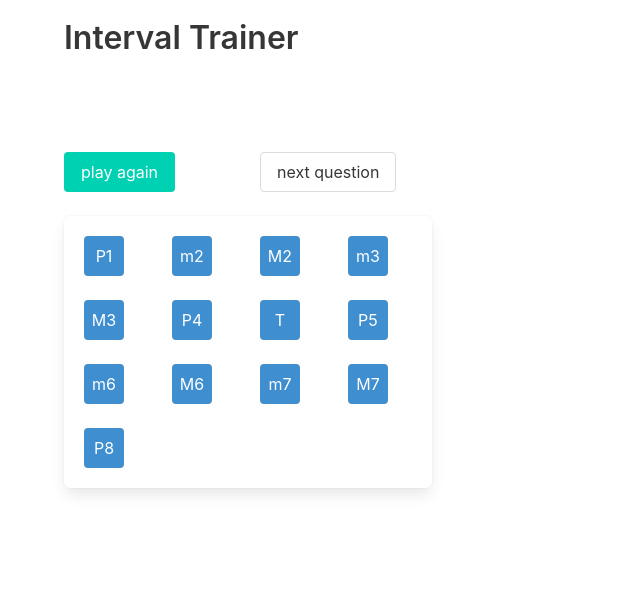
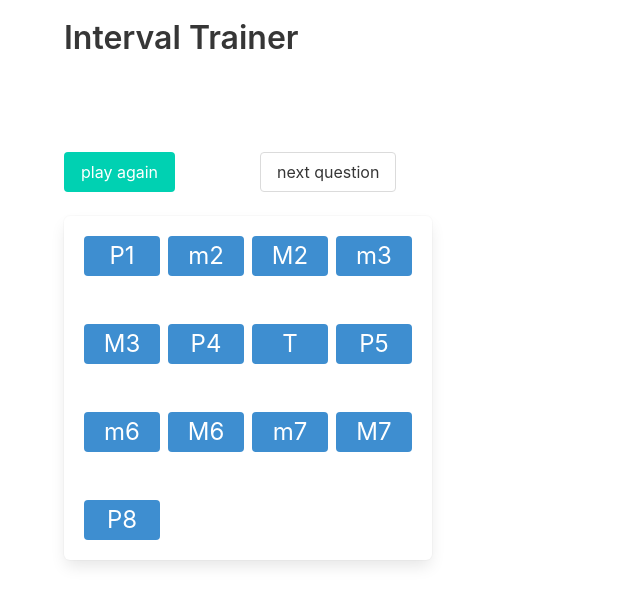
Before and after one commit to schu34/ear-trainer, a React (Create React App) app: page / in a window 1280 px wide. Shown: the top 604 px of the page, without its empty margins (0-640 px from the left). Built offline with nearby package versions, Linux system fonts and the light colour scheme.

Commit message:
visual tweaks

```diff
--- a/src/App.tsx
+++ b/src/App.tsx
@@ -21,7 +21,7 @@ function App() {
       <br />
       <div className="columns">
         <div className="column is-one-third">
-          <div className="columns">
+          <div className="columns is-mobile">
             <div className="column">
               <button
                 className="button is-primary"
--- a/src/IntervalSelector.tsx
+++ b/src/IntervalSelector.tsx
@@ -13,13 +13,13 @@ export const IntervalSelector: React.FC<IntervalSelectorProps> = ({
   return (
     <>
       <div className="box">
-        <div className="columns is-multiline is-mobile">
+        <div className="columns is-multiline is-mobile is-variable is-1">
           {options.map((interval) => {
             return (
-              <div className="column is-one-quarter ">
+              <div className="column is-one-quarter buttons are-large">
                 <button
                   onClick={() => onSelect(interval)}
-                  className="button is-info interval-button"
+                  className="button is-info interval-button is-fullwidth"
                 >
                   {interval.shortName}
                 </button>
--- a/src/sound.tsx
+++ b/src/sound.tsx
@@ -79,6 +79,8 @@ function stopAllBuffers() {
 
 async function playWithDelay(notes: Note[], delay: number) {
   stopAllBuffers();
+  //sometimes the context is can enter the interrupted state, so we need to
+  //resume it here. Particularly a problem in Safari.
   ctx.resume();
 
   notes.forEach((note, idx) => {
```
